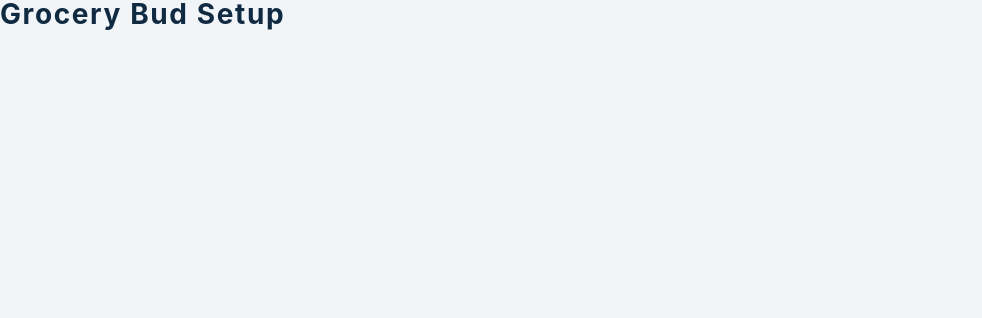
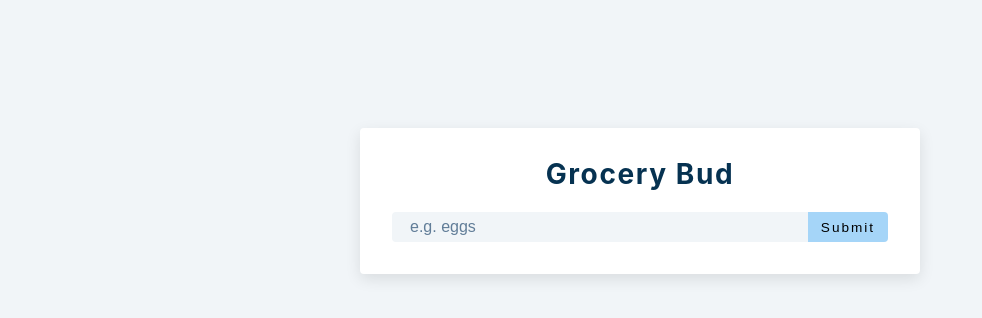
Before and after one commit to MarkTalandron19/TalandronReactGroceryBasket, a React (Vite) app in the folder final/: page / in a window 1280 px wide. Shown: the top 318 px of the page, without its empty margins (0-982 px from the left). Built offline with nearby package versions, Linux system fonts and the light colour scheme.

Commit message:
implemented submit form and fixed index title

```diff
--- a/final/index.html
+++ b/final/index.html
@@ -4,7 +4,7 @@
     <meta charset="UTF-8" />
     <link rel="icon" type="image/svg+xml" href="/vite.svg" />
     <meta name="viewport" content="width=device-width, initial-scale=1.0" />
-    <title>Vite + React</title>
+    <title>Grocery Basket</title>
   </head>
   <body>
     <div id="root"></div>
--- a/final/src/App.jsx
+++ b/final/src/App.jsx
@@ -1,8 +1,12 @@
+import Form from "./Form";
+
 function App() {
 
   return (
-    <h3>Grocery Bud Setup</h3>
+    <section className="section-center">
+      <Form />
+    </section>
   )
 }
 
-export default App
+export default App;
--- /dev/null
+++ b/final/src/Form.jsx
@@ -0,0 +1,19 @@
+import { useState } from "react";
+
+const Form = () => {
+  const [editing, setEditing] = useState(false);
+
+  return (
+    <form action="" className="grocery-form">
+      <h3>grocery bud</h3>
+      <div className="form-control">
+        <input type="text" className="grocery" placeholder="e.g. eggs" />
+        <button type="submit" className="submit-btn">
+          {editing ? "edit" : "submit"}
+        </button>
+      </div>
+    </form>
+  );
+};
+
+export default Form;
```
